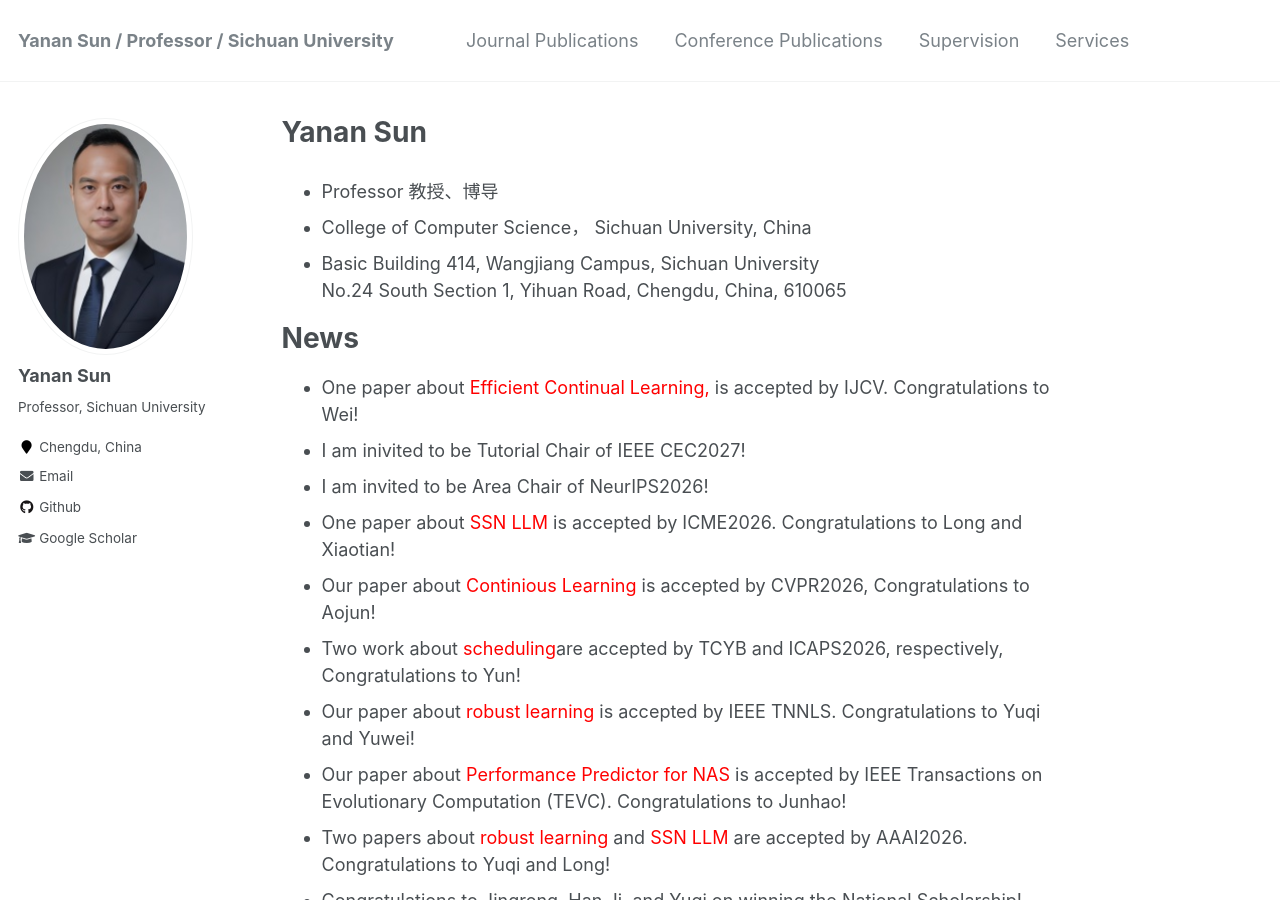
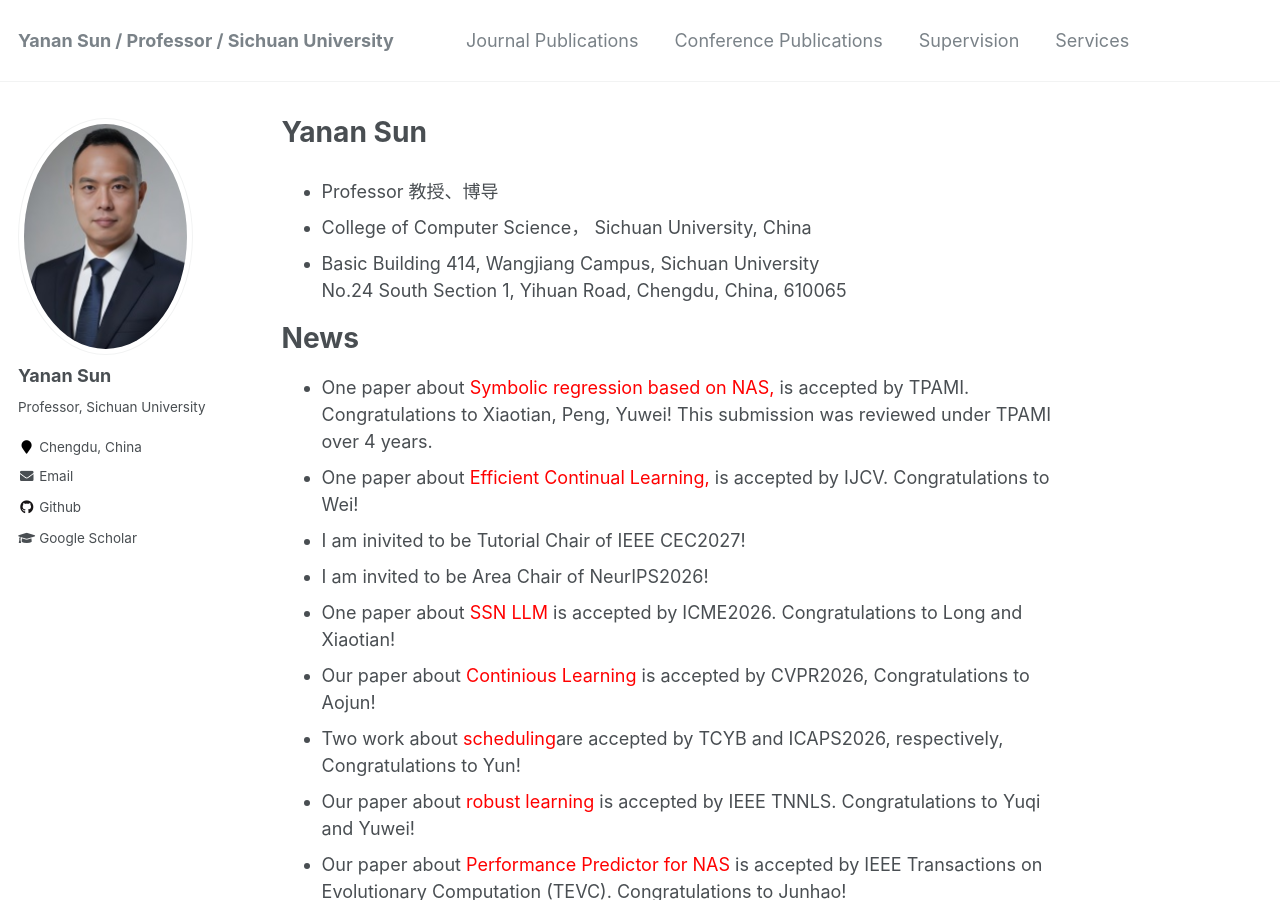
Before and after one commit to yn-sun/yn-sun.github.io, a Jekyll site: the page built from _pages/about.md, in a window 1280 px wide and 900 px high. Built offline with Jekyll 4.4.1, drawn with Linux system fonts in a browser that asks for light colours; comment, search, counter and statistics services are not loaded.

Commit message:
Update about.md

```diff
--- a/_pages/about.md
+++ b/_pages/about.md
@@ -15,6 +15,7 @@ No.24 South Section 1, Yihuan Road, Chengdu, China, 610065
 
 News
 ======
+* One paper about <span style="color: #FF0000">Symbolic regression based on NAS,</span> is accepted by TPAMI. Congratulations to Xiaotian, Peng, Yuwei! This submission was reviewed under TPAMI over 4 years.
 * One paper about <span style="color: #FF0000">Efficient Continual Learning,</span> is accepted by IJCV. Congratulations to Wei!
 * I am inivited to be Tutorial Chair of IEEE CEC2027!
 * I am invited to be Area Chair of NeurIPS2026!
```
